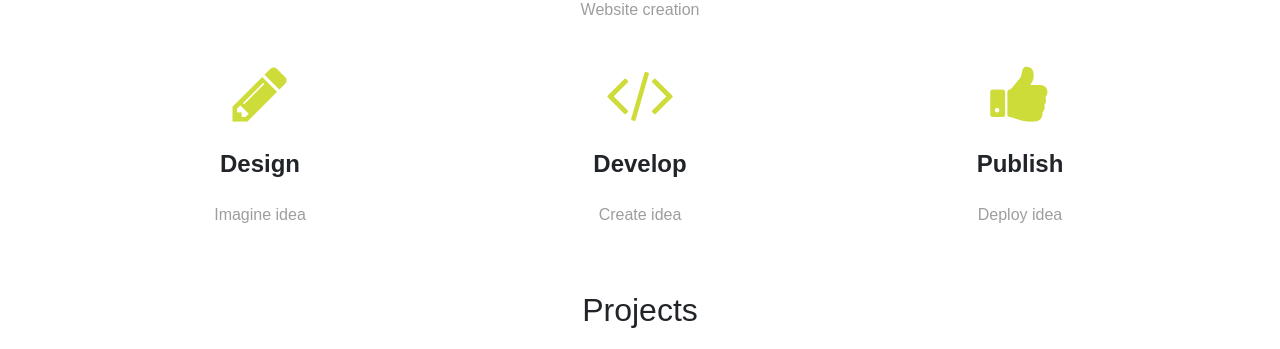
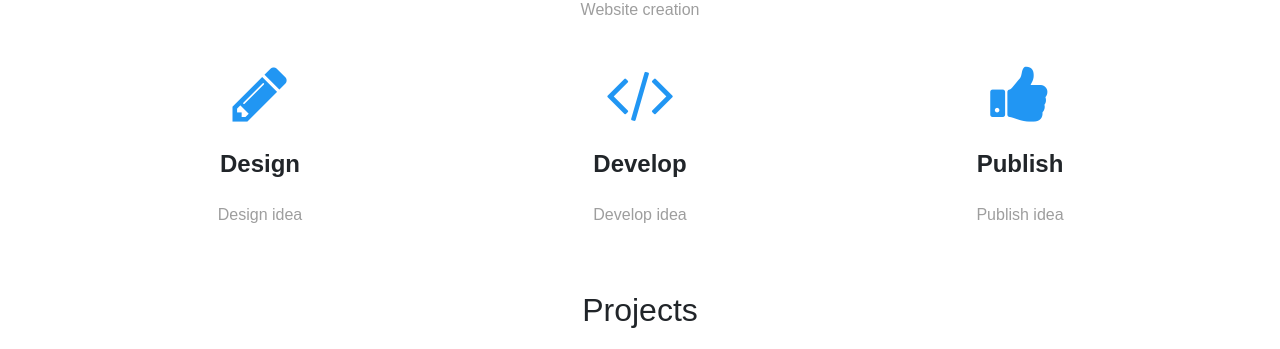
Before and after one commit to DavidGuben/DavidGubenReact, a React (Create React App) app: page / in a window 1280 px wide. Shown: the part 784-1133 px from the top of the page. Built offline with nearby package versions, Linux system fonts and the light colour scheme.

Commit message:
seperated services into seperate components and setup children element location for different icons

```diff
--- /dev/null
+++ b/src/Components/Service.js
@@ -0,0 +1,14 @@
+import React, {Component} from 'react'
+
+class Service extends Component {
+    render() {
+        return(
+        <div className="col-md-4 mb-5">
+            {this.props.children}
+            <h4 className="my-4 font-weight-bold">{this.props.heading}</h4>
+            <p className="grey-text">{this.props.description}</p>
+        </div>
+        )
+    }
+}
+export default Service
--- a/src/Components/Services.js
+++ b/src/Components/Services.js
@@ -1,45 +1,40 @@
-import React, {Component} from 'react';
-import {Container} from 'mdbreact';
+import React, {Component} from 'react'
+import {Container} from 'mdbreact'
+
+import Service from './Service'
 
 class Features extends Component {
     render() {
         return (
             <Container>
-
             <div id="best-features" className="text-center">
-
                 <h2 style={{ marginTop: '20px' }}>Services</h2>
-
                 <div className="row d-flex justify-content-center mb-4">
-
                 <div className="col-md-8">
-
                     <p className="grey-text">Website creation</p>
-
+                </div>
                 </div>
 
-            </div>
+                <div className="row">
+                <Service
+                    heading="Design"
+                    description="Design idea">
+                    <i className="fa fa-pencil fa-4x blue-text"></i>
+                </Service>
 
-            <div className="row">
+                <Service
+                    heading="Develop"
+                    description="Develop idea">
+                    <i className="fa fa-code fa-4x blue-text"></i>
+                </Service>
 
-            <div className="col-md-4 mb-5">
-                <i className="fa fa-pencil fa-4x lime-text"></i>
-                <h4 className="my-4 font-weight-bold">Design</h4>
-                <p className="grey-text">Imagine idea</p>
-            </div>
 
-            <div className="col-md-4 mb-1">
-                <i className="fa fa-code fa-4x lime-text"></i>
-                <h4 className="my-4 font-weight-bold">Develop</h4>
-                <p className="grey-text">Create idea</p>
-            </div>
-
-            <div className="col-md-4 mb-1">
-                <i className="fa fa-thumbs-up fa-4x lime-text"></i>
-                <h4 className="my-4 font-weight-bold">Publish</h4>
-                <p className="grey-text">Deploy idea</p>
-            </div>
-            </div>
+                <Service
+                    heading="Publish"
+                    description="Publish idea">
+                    <i className="fa fa-thumbs-up fa-4x blue-text"></i>
+                </Service>
+                </div>
             </div>
             </Container>
         )
```
